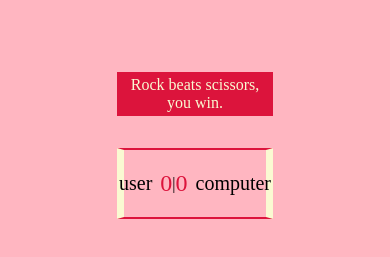
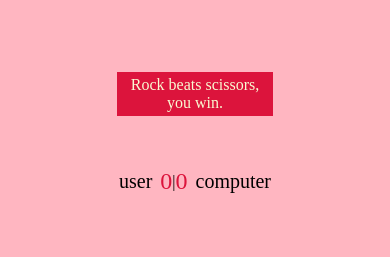
Before and after one commit to cmfredricksen/Rock-Paper-Scissors, a plain HTML site: page index.html in a window 390 px wide. Shown: the part 287-544 px from the top of the page. Drawn offline with Linux system fonts and the light colour scheme.

Commit message:
fixed scoreboard formatting for phones

```diff
--- a/styles.css
+++ b/styles.css
@@ -69,10 +69,7 @@ header > h1 {
     justify-content: center ;
     padding: 1.25rem 0;
     margin: 2rem 30%;
-    /* background-color: lightgoldenrodyellow; */
-    border: 2px solid crimson;
-    border-right: 7px solid lightgoldenrodyellow;;
-    border-left: 7px solid lightgoldenrodyellow;
+
 }
 
 .badge {
```
Also changed, not shown: script.js (+0 -12 lines).
